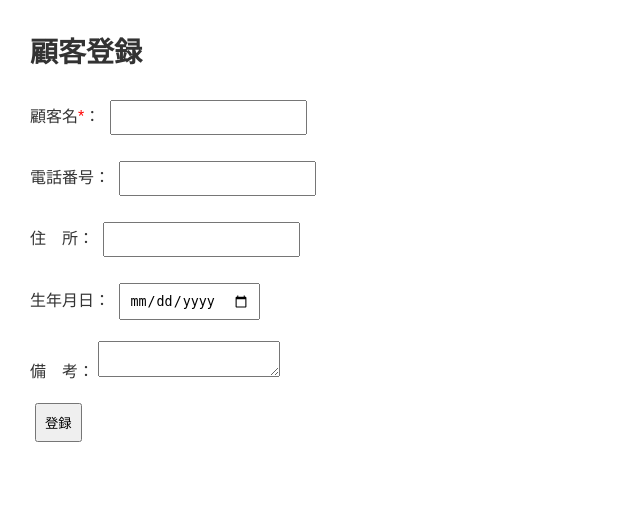
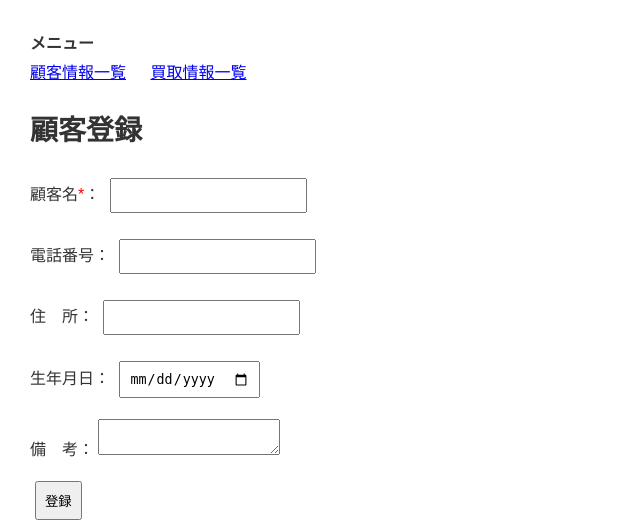
Before and after one commit to erina-code/precious_metal, a PHP site: page /customer_add.php in a window 1280 px wide. Shown: the top 524 px of the page, without its empty margins (0-640 px from the left). Run offline with PHP 8.4, Linux system fonts and the light colour scheme; a stand-in replaces the project's code that opens the database connection.

Commit message:
Update title and add navigation menu in header

```diff
--- a/inc/header.php
+++ b/inc/header.php
@@ -3,7 +3,7 @@
 <head>
   <meta charset="UTF-8">
   <meta name="viewport" content="width=device-width, initial-scale=1.0">
-  <title>顧客管理</title>
+  <title>貴金属買取アプリ</title>
   <style>
     body {
       font-family: sans-serif;
@@ -16,9 +16,24 @@
       margin-bottom: 25px;
     }
 
+    nav {
+      margin-bottom: 25px;
+    }
+
+    nav a {
+      color: #0000EE;
+      display: inline-block;
+      margin-right: 20px;
+    }
+
     input, button {
       padding: 8px;
       margin: 5px;
+    }
+
+    nav p {
+      font-weight: bold;
+      margin-bottom: 5px;
     }
 
     .required {
@@ -31,6 +46,80 @@
       margin-bottom: 20px;
       border-radius: 8px;
     }
+
+    .item_name {
+      width: 350px;
+      box-sizing: border-box;
+    }
+
+    table {
+      border-collapse: collapse;
+      width: 100%;
+    }
+
+    th, td {
+      padding: 5px;
+    }
+
+    th {
+      text-align: center;
+    }
+
+    .table_scroll {
+      width: 100%;
+      overflow: auto;
+    }
+
+    .customer_table {
+      width: 1100px;
+      table-layout: auto;
+    }
+
+    .customer_table th:nth-child(1),
+    .customer_table td:nth-child(1),
+    .customer_table th:nth-child(3),
+    .customer_table td:nth-child(3) {
+      white-space: nowrap;
+      min-width: 80px;
+    }
+
+    .customer_table th:nth-child(2),
+    .customer_table td:nth-child(2),
+    .customer_table th:nth-child(6),
+    .customer_table td:nth-child(6) {
+      white-space: nowrap;
+      min-width: 100px;
+    }
+
+    .customer_table th:nth-child(5),
+    .customer_table td:nth-child(5),
+    .customer_table th:nth-child(7),
+    .customer_table td:nth-child(7) {
+      white-space: normal;
+    }
+
+    .right {
+      text-align: right;
+    }
+
+    .purchase_search_table th,
+    .purchase_search_table td {
+      white-space: nowrap;
+      padding: 8px 12px;
+    }
+
+    .purchase_search_table {
+      display: inline-table;
+      width: auto;
+      max-width: 100%;
+      table-layout: auto;
+    }
+
   </style>
 </head>
 <body>
+  <nav>
+    <p>メニュー</p>
+    <a href="customer_list.php">顧客情報一覧</a>
+    <a href="purchase_list.php">買取情報一覧</a>
+  </nav>
```
